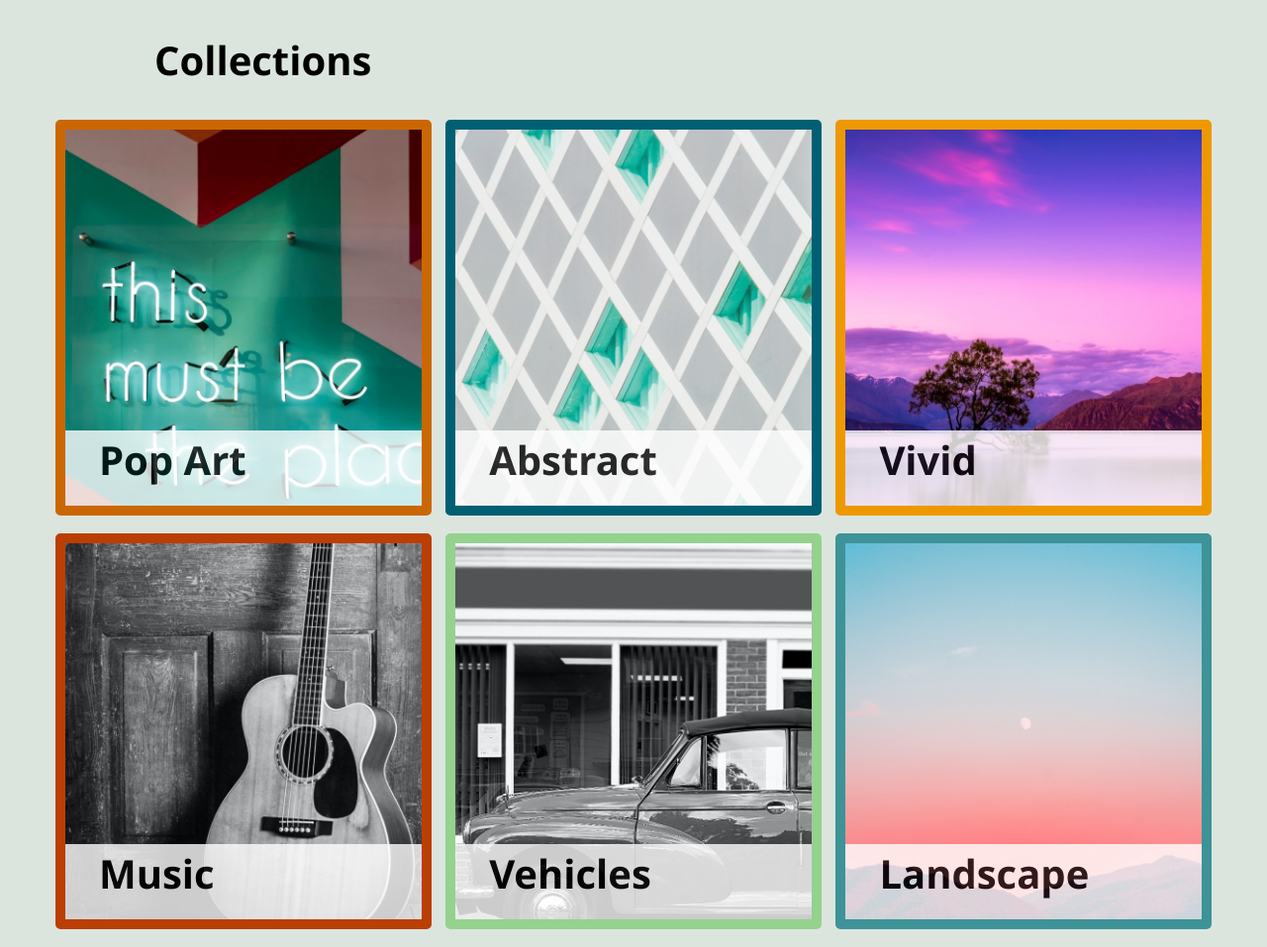
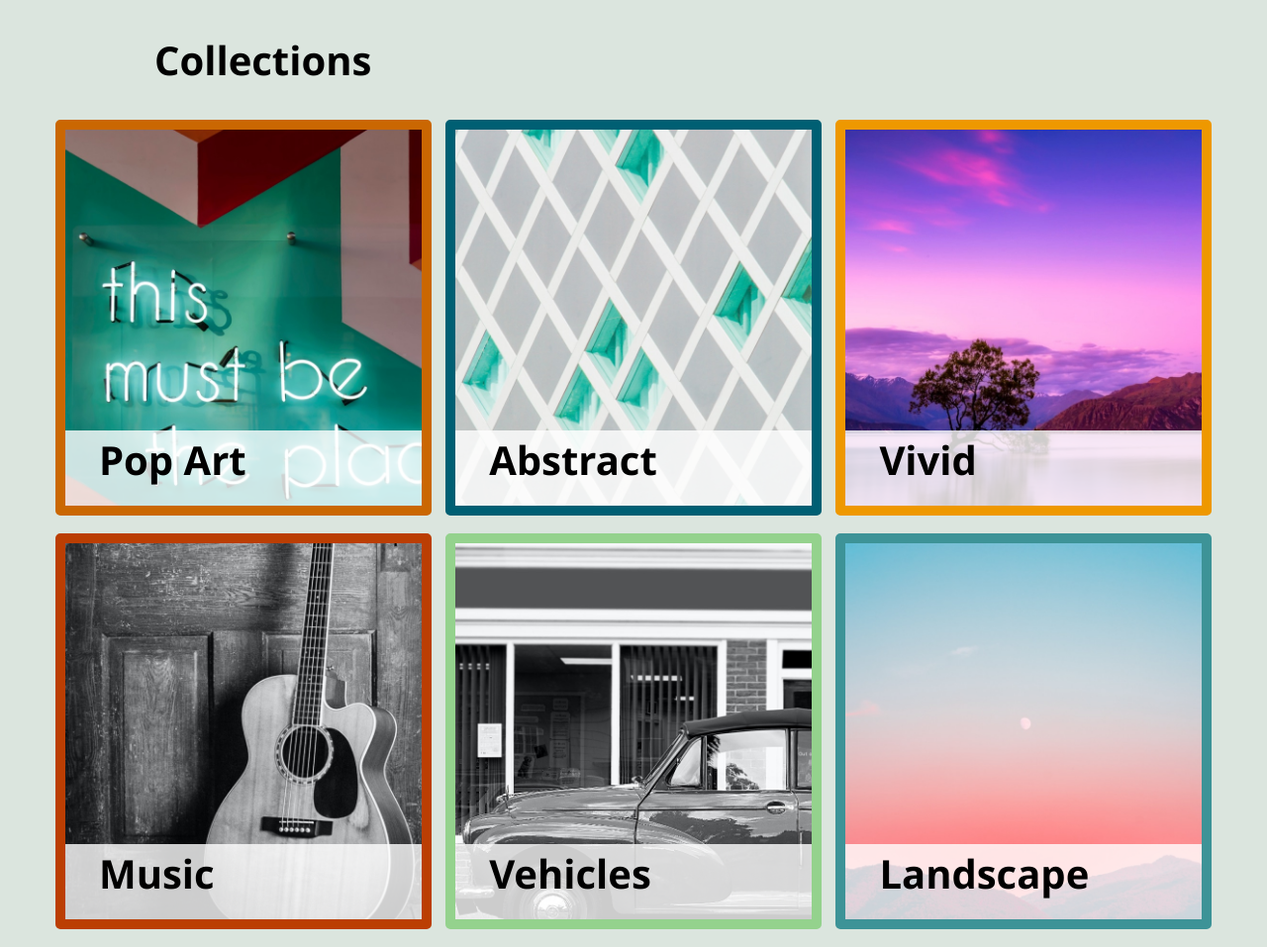
Before and after one commit to tidalu/day_3, a plain HTML site: page index.html in a window 1280 px wide. Shown: the whole page at 99% size. Drawn offline with Linux system fonts and the light colour scheme.

Commit message:
Update style.css
background color of the figcaption is changed from white to  rgba(255,255,255,0.8), cuz opacity was affecting to the text also

```diff
--- a/style.css
+++ b/style.css
@@ -105,7 +105,7 @@ li {
 
 figcaption {
     position: absolute;
-    background-color: white ;
+    background-color: rgba(255,255,255, 0.8) ;
     font-size: 40px;
     margin: 0;
     height: 20%;
@@ -114,7 +114,7 @@ figcaption {
     font-family: 'Segoe UI', Tahoma, Geneva, Verdana, sans-serif;
     bottom: 0%;
     width: 100%;
-    opacity: 0.8;
+/*     opacity: 0.8; */
 }
 
 figcaption a{
@@ -124,7 +124,7 @@ figcaption a{
     position: absolute;
     bottom: 5%;
     left: 5%;
-    opacity: 1;
+
 
 }
 
```
